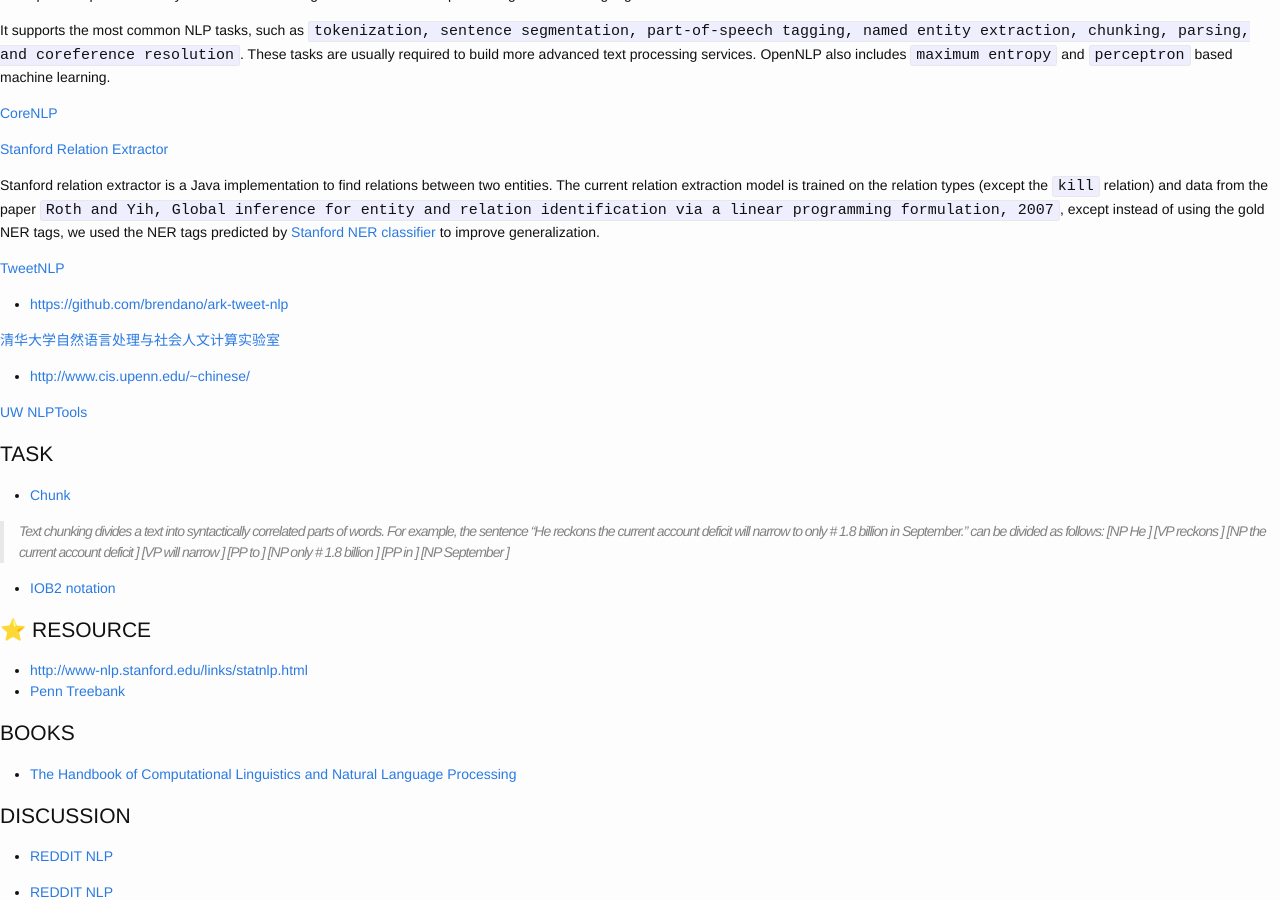
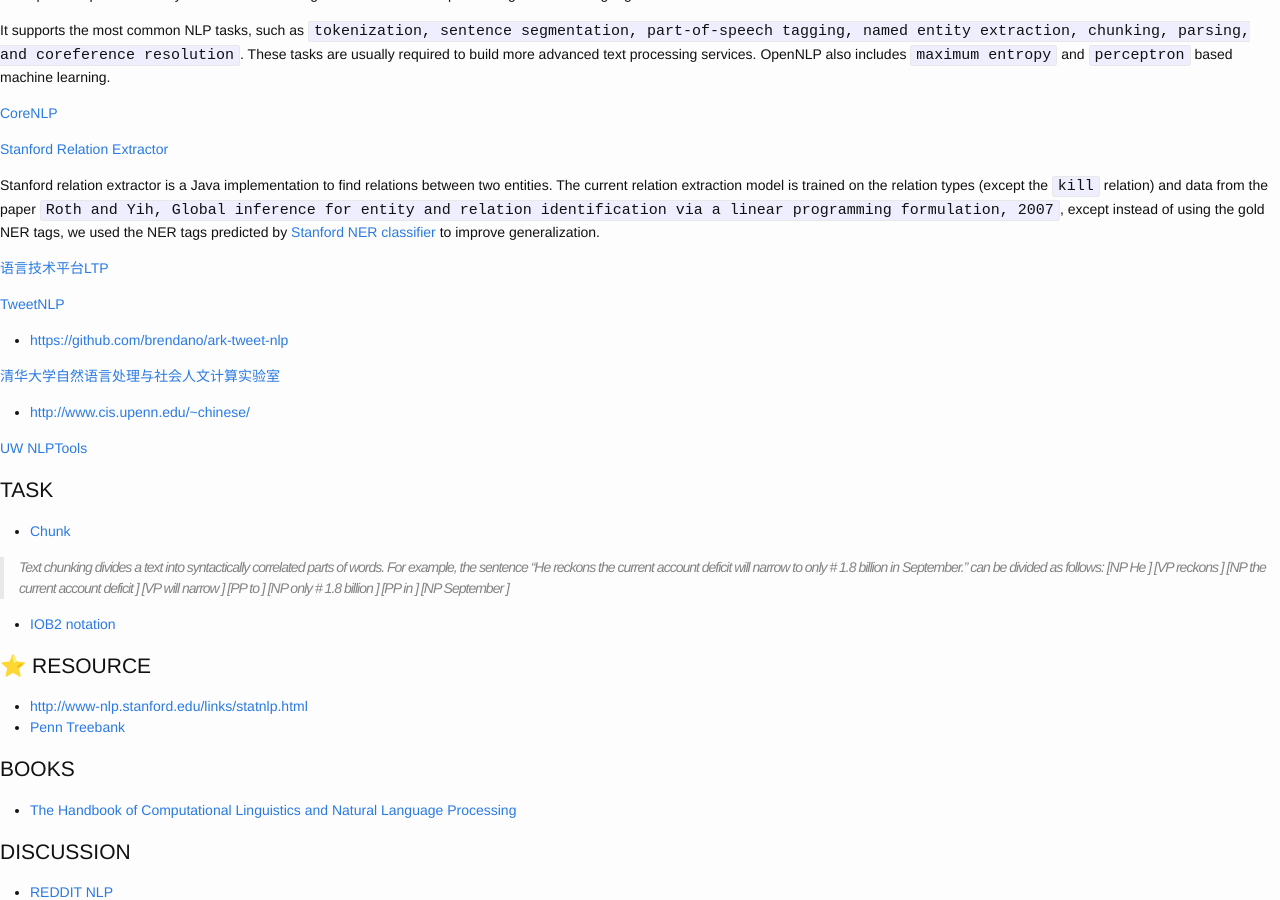
Before and after one commit to cnwarden/cnwarden.github.io, a Jekyll site: the page built from ml/index.md, in a window 1280 px wide and 900 px high, scrolled down 471 px. Built offline with Jekyll 4.4.1, drawn with Linux system fonts in a browser that asks for light colours; emoji names are drawn with the system emoji font.

Commit message:
Update index.md

```diff
--- a/ml/index.md
+++ b/ml/index.md
@@ -39,6 +39,8 @@ It supports the most common NLP tasks, such as `tokenization, sentence segmentat
 
 Stanford relation extractor is a Java implementation to find relations between two entities. The current relation extraction model is trained on the relation types (except the `kill` relation) and data from the paper `Roth and Yih, Global inference for entity and relation identification via a linear programming formulation, 2007`, except instead of using the gold NER tags, we used the NER tags predicted by [Stanford NER classifier](http://nlp.stanford.edu/software/CRF-NER.shtml) to improve generalization.
 
+[语言技术平台LTP](http://www.ltp-cloud.com/document/)
+
 [TweetNLP](http://www.cs.cmu.edu/~ark/TweetNLP/)
 
 * [https://github.com/brendano/ark-tweet-nlp](https://github.com/brendano/ark-tweet-nlp)
```
